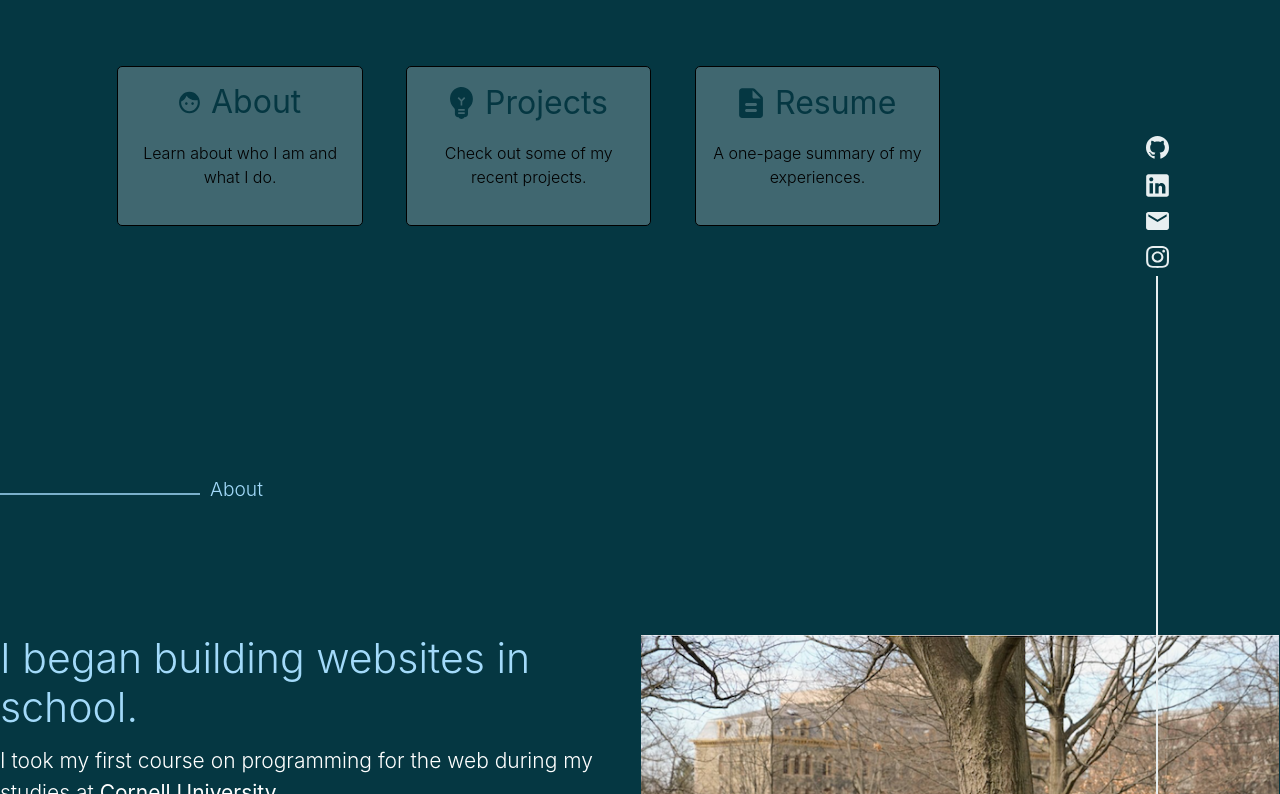
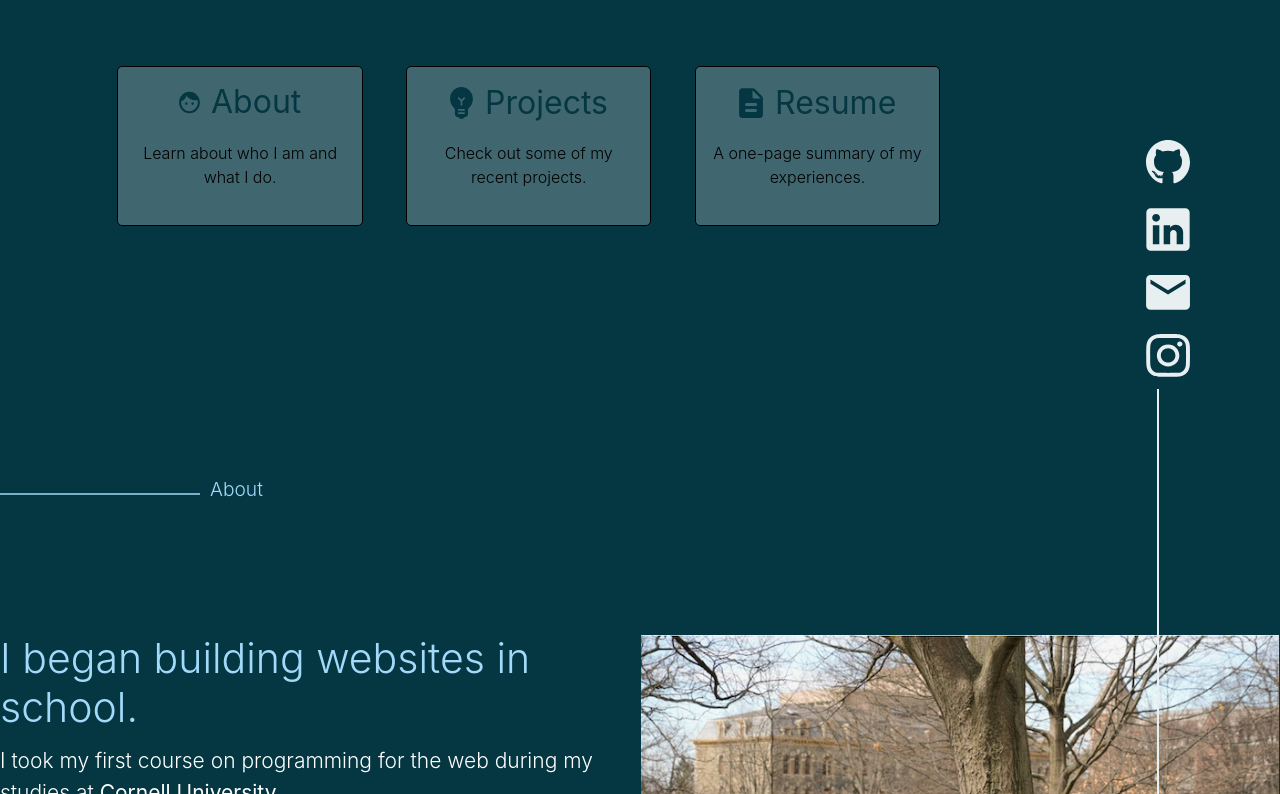
Before and after one commit to crfmc/crfmc.me, a React (Create React App) app in the folder client/: page / in a window 1280 px wide. Shown: the part 446-1240 px from the top of the page. Built offline with nearby package versions, Linux system fonts and the light colour scheme.

Commit message:
- Refactor sidelink margins - Recolor sidelinks

```diff
--- a/client/src/v2/styles_v2/sidelink.module.css
+++ b/client/src/v2/styles_v2/sidelink.module.css
@@ -9,19 +9,19 @@ a {
 }
 
 .icon_container img {
-  width: 15%;
-  padding: 5% 0;
+  width: 44px;
+  padding: 12px 0;
 }
 
 .icon_name {
-  font-size: 60%;
-  text-decoration: none;
-  margin: auto 5%;
-  color: #E8EFF1;
+  position: absolute;
+  left: 58px;
+  margin-top: 20px;
+  color: white;
 }
 
 .icon_name:visited {
-  color: black;
+  color: white;
 }
 
 .hidden {
@@ -37,13 +37,23 @@ a {
   }
 }
 
-/* <900px screen width */
-@media (max-width: 900px) {
+/* <1200px screen width */
+@media (max-width: 1200px) {
   .icon_name {
     display: none;
   }
+
+  .icon_container img {
+    width: 32px;
+    padding: 10px 0;
+  }
+}
+
+/* <900px screen width */
+@media (max-width: 900px) {
   .icon_container img {
     width: 20px;
+    padding: 5px 0;
   }
   .icon_container img:hover {
     width: 22px;
--- a/client/src/v2/styles_v2/sidelinks.module.css
+++ b/client/src/v2/styles_v2/sidelinks.module.css
@@ -8,7 +8,7 @@
 .line {
   border-left: 2px solid #E8EFF1;
   height: 600px;
-  margin-left: 7%;
+  margin-left: 22px;
 }
 
 /* Safari 11+ */
@@ -47,7 +47,7 @@
   }
 }
 
-/* <1400px screen height */
+/* <2000px screen height */
 @media (max-height: 2000px) {
   .container {
     margin-top: 30vh;
@@ -61,10 +61,13 @@
   }
 }
 
-/* <1400px screen height */
+/* <1200px screen height */
 @media (max-height: 1200px) {
   .container {
     margin-top: 10vh;
+  }
+  .line {
+    margin-left: 16px;
   }
 }
 
@@ -74,6 +77,20 @@
     width: 30%;
   }
 }
+/* <900px screen width */
+@media (max-width: 900px) {
+  .line {
+    margin-left: 11px;
+  }
+}
+
+/* <900px screen height */
+@media (max-height: 900px) {
+  .line {
+    margin-left: 11px;
+  }
+}
+
 
 /* <850px screen width */
 @media (max-width: 850px) {
```
